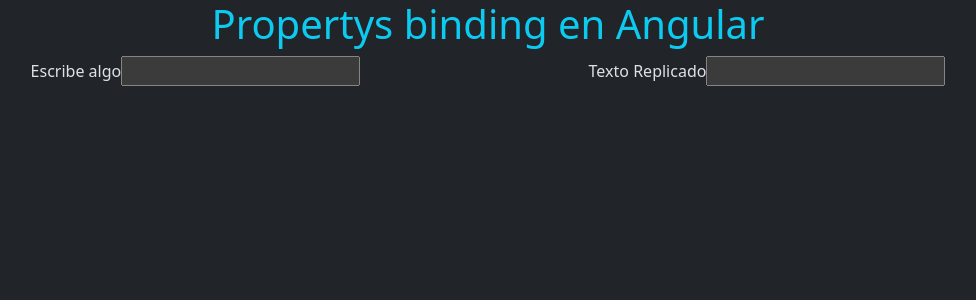
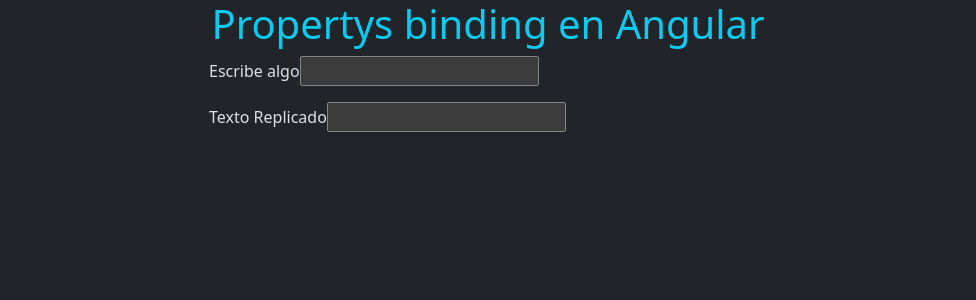
Before and after one commit to jorgeramirez2018/AngularBasico, an Angular app: page / in a window 1280 px wide. Shown: the top 300 px of the page, without its empty margins (152-1128 px from the left). Built offline with nearby package versions, Linux system fonts and the light colour scheme.

Commit message:
Agregando

```diff
--- a/src/app/replicador/replicador.component.html
+++ b/src/app/replicador/replicador.component.html
@@ -2,11 +2,12 @@
     <div class="w-50">
         <div class="mb-3">
             <label for="inputTexto">Escribe algo</label>
-            <input type="text" id="inputTexto" (input)="actualizarTexto($event)" >
+            <input type="text" id="inputTexto" (input)="actualizarTexto($event)">
+        </div>
+        <div class="mb-3">
+            <label for="replicarTexto">Texto Replicado</label>
+            <input id="replicarTexto" type="text" [value]="texto" readonly>
         </div>
     </div>
-    <div class="mb-3">
-        <label for="replicarTexto">Texto Replicado</label>
-        <input id="replicarTexto" type="text" [value]="texto" readonly>
-    </div>
+
 </div>
```
